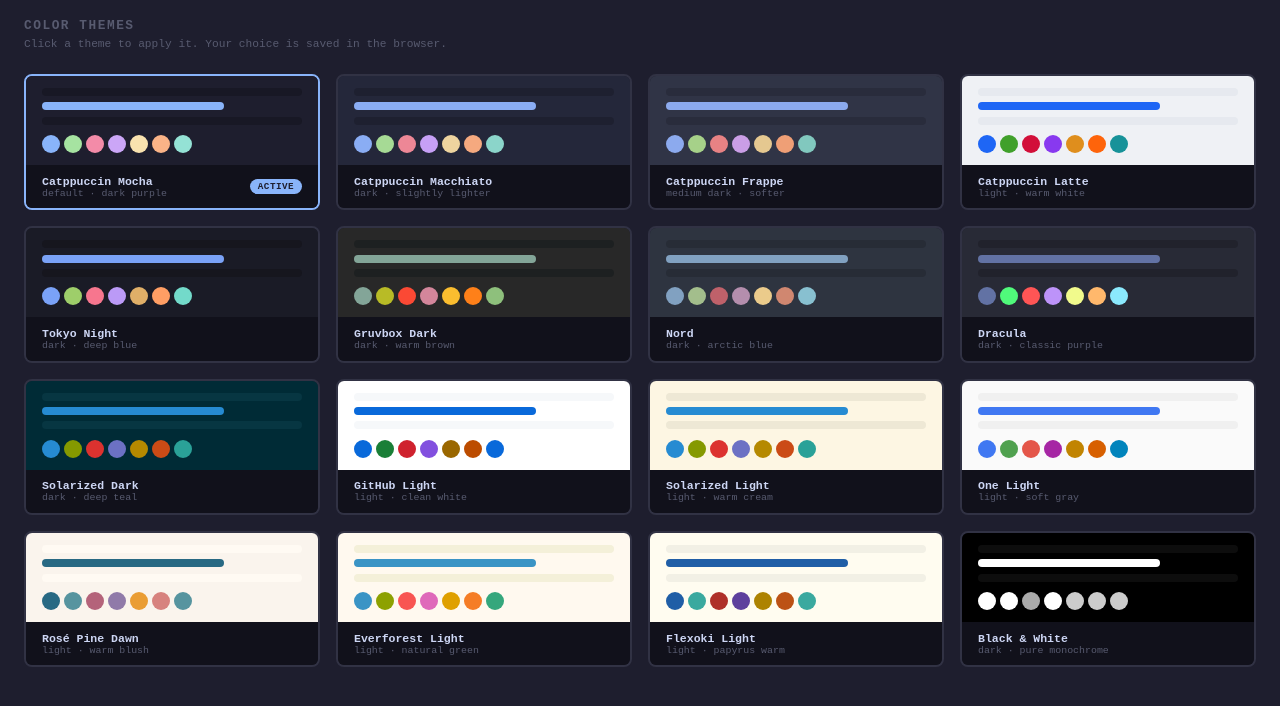
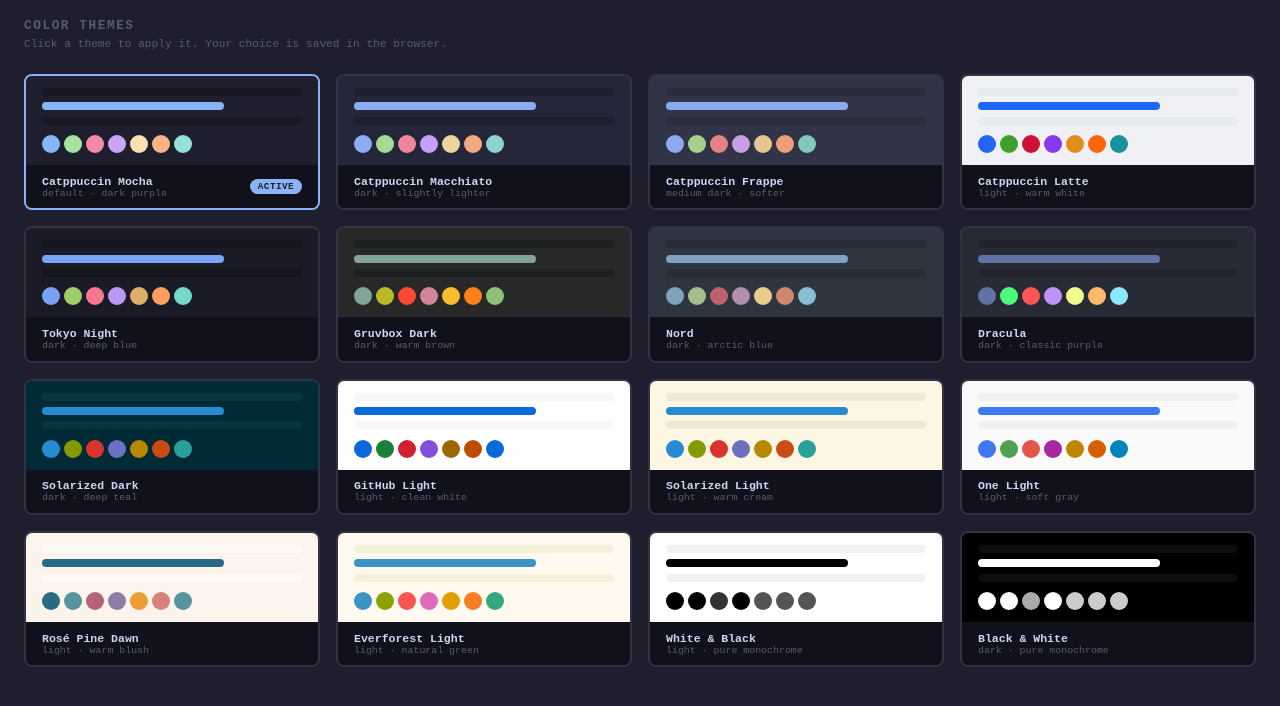
Before and after one commit to alvagante/wlaudio, a website: page public/themes.html in a window 1280 px wide. Shown: the part 54-760 px from the top of the page. Drawn offline with Linux system fonts and the light colour scheme.

Commit message:
feat: replace Flexoki Light with White & Black theme

```diff
--- a/public/themes.css
+++ b/public/themes.css
@@ -282,25 +282,25 @@
   --sky:      #3a94c5;
 }
 
-/* ── Flexoki Light ───────────────────────────────────────────────────────── */
+/* ── White & Black ───────────────────────────────────────────────────────── */
 :root[data-theme="flexoki-light"] {
-  --bg:       #fffcf0;
-  --surface:  #f2f0e5;
-  --surface2: #e6e4d9;
-  --overlay:  #dad8ce;
-  --border:   #cecdc3;
-  --text:     #100f0f;
-  --subtext:  #403e3c;
-  --dim:      #878580;
-  --blue:     #205ea6;
-  --green:    #3aa99f;
-  --yellow:   #ad8301;
-  --orange:   #bc5215;
-  --red:      #af3029;
-  --purple:   #5e409d;
-  --pink:     #ce5d97;
-  --teal:     #3aa99f;
-  --sky:      #205ea6;
+  --bg:       #ffffff;
+  --surface:  #f2f2f2;
+  --surface2: #e8e8e8;
+  --overlay:  #d4d4d4;
+  --border:   #b8b8b8;
+  --text:     #000000;
+  --subtext:  #333333;
+  --dim:      #888888;
+  --blue:     #000000;
+  --green:    #000000;
+  --yellow:   #555555;
+  --orange:   #555555;
+  --red:      #333333;
+  --purple:   #000000;
+  --pink:     #555555;
+  --teal:     #555555;
+  --sky:      #000000;
 }
 
 /* ── Black & White ───────────────────────────────────────────────────────── */
--- a/public/themes.html
+++ b/public/themes.html
@@ -224,11 +224,11 @@
       },
       {
         id: 'flexoki-light',
-        name: 'Flexoki Light',
-        sub: 'light · papyrus warm',
-        bg: '#fffcf0', surface: '#f2f0e5', blue: '#205ea6',
-        green: '#3aa99f', red: '#af3029', purple: '#5e409d',
-        yellow: '#ad8301', orange: '#bc5215', teal: '#3aa99f',
+        name: 'White & Black',
+        sub: 'light · pure monochrome',
+        bg: '#ffffff', surface: '#f2f2f2', blue: '#000000',
+        green: '#000000', red: '#333333', purple: '#000000',
+        yellow: '#555555', orange: '#555555', teal: '#555555',
       },
 
       {
```
